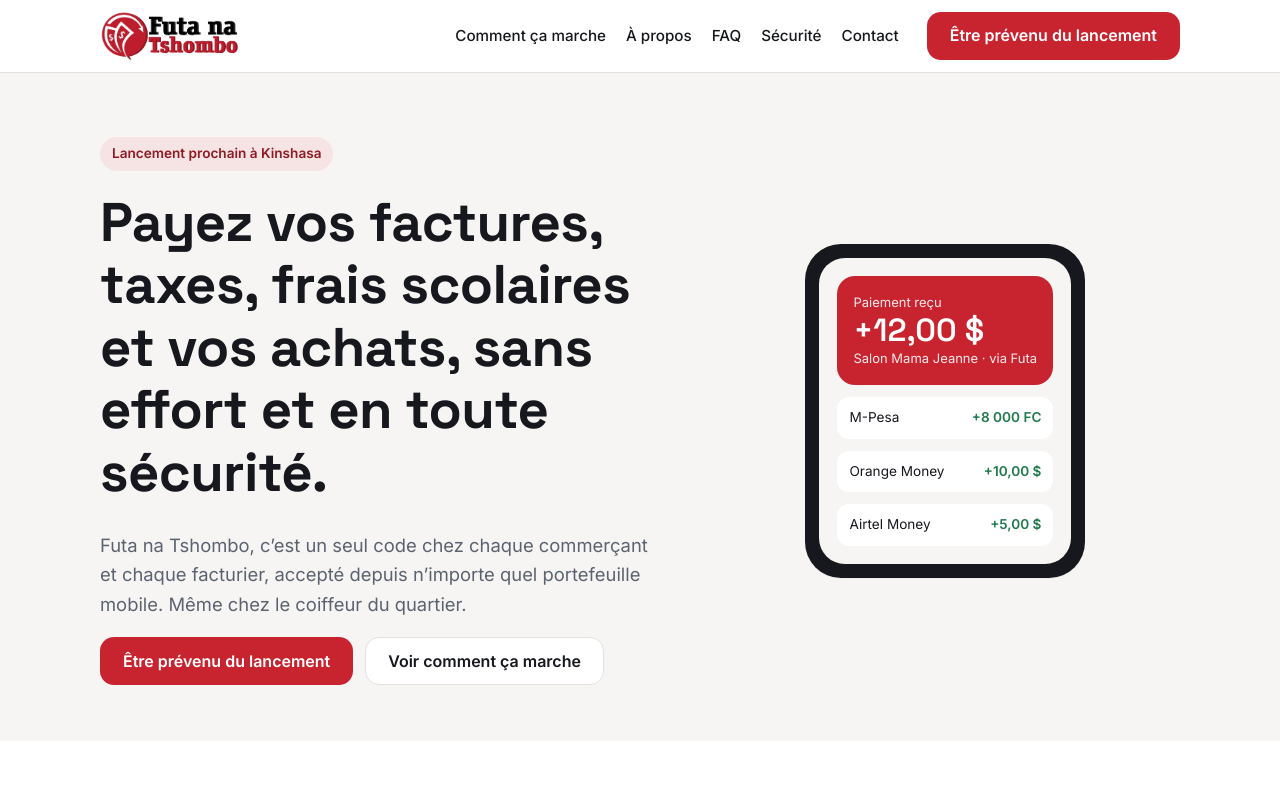
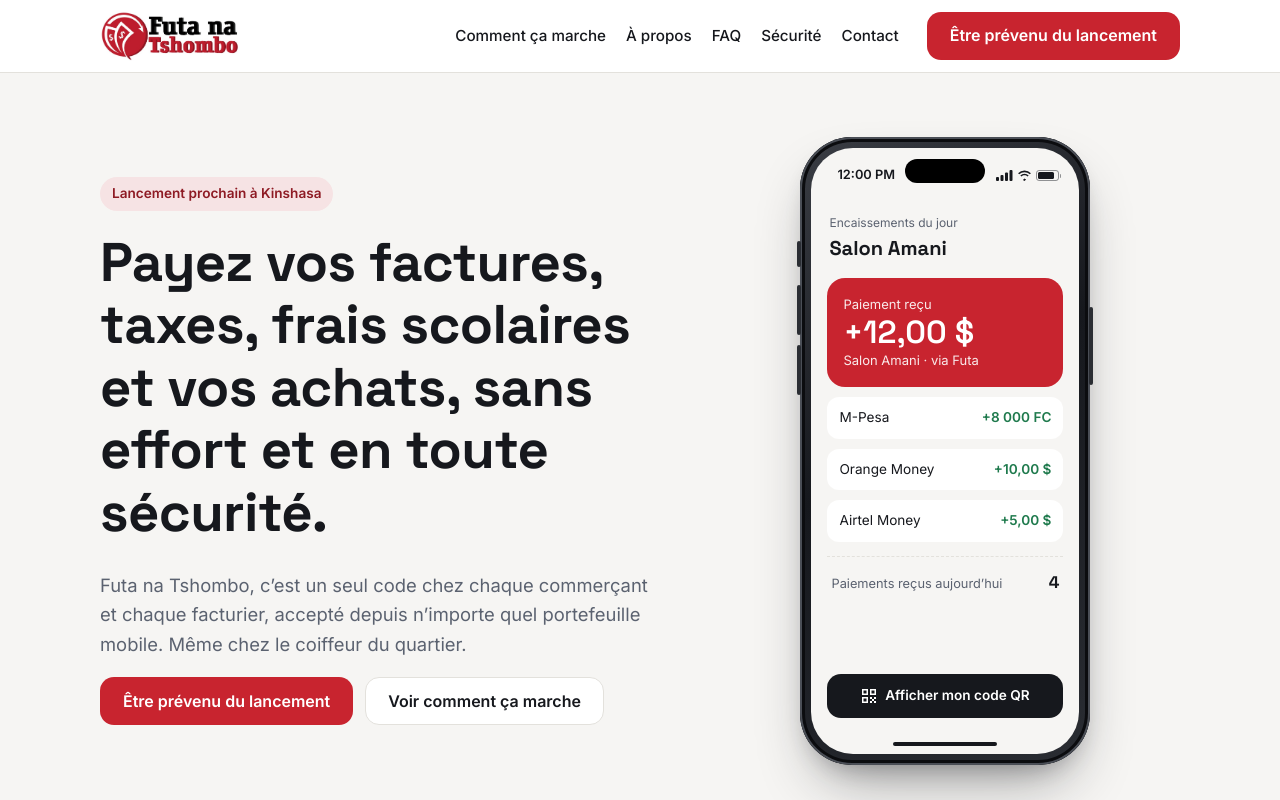
Before and after one commit to amaniconsulting-source/futanatshombo-core, a Next.js app: page / in a window 1280 px wide. Shown: the top 800 px of the page. Built offline with nearby package versions, Linux system fonts and the light colour scheme.

Commit message:
fix image

```diff
--- a/app/globals.css
+++ b/app/globals.css
@@ -81,10 +81,34 @@ img { max-width: 100%; height: auto; }
 .hero .grid { display: grid; grid-template-columns: minmax(0, 1.2fr) minmax(0, 1fr); gap: 48px; align-items: center; }
 .badge { display: inline-flex; align-items: center; gap: 8px; padding: 6px 12px; border-radius: 999px; background: var(--red-tint); color: var(--red-dark); font-size: 0.85rem; font-weight: 600; margin-bottom: 20px; }
 .phone {
-  justify-self: center; width: 280px; border-radius: 36px; background: var(--ink); padding: 14px;
-  box-shadow: 0 1px 0 rgba(0,0,0,0.04);
+  position: relative; justify-self: center; width: 290px; aspect-ratio: 9 / 19.5;
+  border-radius: 52px; padding: 11px;
+  background: linear-gradient(145deg, #3a3d44, #16181d 45%, #2a2d33);
+  box-shadow: inset 0 0 0 2px #4a4e56, inset 0 0 0 5px #0b0c0f, 0 30px 60px -20px rgba(22,24,29,0.45), 0 12px 24px -12px rgba(22,24,29,0.3);
 }
-.phone .screen { border-radius: 26px; background: var(--ground); padding: 18px; display: flex; flex-direction: column; gap: 12px; }
+.phone .btn-side { position: absolute; width: 4px; border-radius: 2px; background: #2a2d33; }
+.phone .btn-action { left: -3px; top: 104px; height: 26px; }
+.phone .btn-vol-up { left: -3px; top: 148px; height: 50px; }
+.phone .btn-vol-down { left: -3px; top: 208px; height: 50px; }
+.phone .btn-power { right: -3px; top: 170px; height: 78px; }
+.phone .screen {
+  position: relative; height: 100%; overflow: hidden; border-radius: 42px; background: var(--ground);
+  padding: 14px 16px 22px; display: flex; flex-direction: column; gap: 10px;
+}
+.phone .island { position: absolute; top: 11px; left: 50%; transform: translateX(-50%); width: 80px; height: 24px; border-radius: 20px; background: #000; }
+.phone .status { display: flex; justify-content: space-between; align-items: center; height: 27px; padding: 0 4px 0 10px; font-size: 0.8rem; font-weight: 600; color: var(--ink); }
+.phone .status-icons { display: flex; align-items: center; gap: 4px; fill: var(--ink); }
+.phone .battery { position: relative; width: 23px; height: 11px; border: 1px solid rgba(22,24,29,0.45); border-radius: 3px; padding: 1px; }
+.phone .battery::after { content: ""; position: absolute; right: -3px; top: 3px; width: 1.5px; height: 4px; border-radius: 0 1px 1px 0; background: rgba(22,24,29,0.45); }
+.phone .battery span { display: block; height: 100%; width: 80%; border-radius: 1.5px; background: var(--ink); }
+.phone .app-head { display: flex; flex-direction: column; margin: 14px 2px 4px; }
+.phone .app-head span { font-size: 0.75rem; color: var(--muted, #5b6170); }
+.phone .app-head strong { font-family: var(--font-display), sans-serif; font-size: 1.25rem; color: var(--ink); }
+.phone .total { display: flex; justify-content: space-between; align-items: baseline; margin-top: 4px; padding: 12px 4px 0; border-top: 1px dashed var(--line); font-size: 0.8rem; color: var(--muted); }
+.phone .total strong { font-family: var(--font-display), sans-serif; font-size: 1.05rem; color: var(--ink); }
+.phone .qr-btn { margin-top: auto; margin-bottom: 14px; display: flex; align-items: center; justify-content: center; gap: 8px; height: 44px; border-radius: 14px; background: var(--ink); color: var(--white); font-size: 0.85rem; font-weight: 600; }
+.phone .qr-btn svg { fill: currentColor; }
+.phone .home-bar { position: absolute; bottom: 8px; left: 50%; transform: translateX(-50%); width: 104px; height: 4px; border-radius: 3px; background: var(--ink); }
 .phone .card { border-radius: 18px; background: var(--red); color: var(--white); padding: 16px; }
 .phone .amount { font-family: var(--font-display), sans-serif; font-size: 2rem; font-weight: 600; line-height: 1.1; }
 .phone .row { display: flex; justify-content: space-between; background: var(--white); border-radius: 12px; padding: 10px 12px; font-size: 0.85rem; }
--- a/app/page.tsx
+++ b/app/page.tsx
@@ -45,15 +45,38 @@ export default function HomePage() {
             </div>
           </div>
           <div className="phone" aria-hidden="true">
+            <span className="btn-side btn-action" />
+            <span className="btn-side btn-vol-up" />
+            <span className="btn-side btn-vol-down" />
+            <span className="btn-side btn-power" />
             <div className="screen">
+              <div className="island" />
+              <div className="status">
+                <span>12:00 PM</span>
+                <span className="status-icons">
+                  <svg width="17" height="11" viewBox="0 0 17 11"><rect x="0" y="7" width="3" height="4" rx="1" /><rect x="4.5" y="5" width="3" height="6" rx="1" /><rect x="9" y="2.5" width="3" height="8.5" rx="1" /><rect x="13.5" y="0" width="3" height="11" rx="1" /></svg>
+                  <svg width="15" height="11" viewBox="0 0 15 11"><path d="M7.5 2.2c2 0 3.9.8 5.3 2.1l1.1-1.1A9 9 0 0 0 7.5.6 9 9 0 0 0 1.1 3.2l1.1 1.1A7.5 7.5 0 0 1 7.5 2.2Zm0 3.1c1.2 0 2.3.5 3.1 1.2l1.1-1.1a6 6 0 0 0-8.4 0l1.1 1.1c.8-.7 1.9-1.2 3.1-1.2Zm0 3.1-1.6 1.6L7.5 11l1.6-1.6-1.6-1Z" /></svg>
+                  <span className="battery"><span /></span>
+                </span>
+              </div>
+              <div className="app-head">
+                <span>Encaissements du jour</span>
+                <strong>Salon Amani</strong>
+              </div>
               <div className="card">
                 <div style={{ fontSize: 13, opacity: 0.9 }}>Paiement reçu</div>
                 <div className="amount">+12,00 $</div>
-                <div style={{ fontSize: 13, opacity: 0.9 }}>Salon Mama Jeanne · via Futa</div>
+                <div style={{ fontSize: 13, opacity: 0.9 }}>Salon Amani · via Futa</div>
               </div>
               <div className="row"><span>M-Pesa</span><span className="ok">+8 000 FC</span></div>
               <div className="row"><span>Orange Money</span><span className="ok">+10,00 $</span></div>
               <div className="row"><span>Airtel Money</span><span className="ok">+5,00 $</span></div>
+              <div className="total"><span>Paiements reçus aujourd’hui</span><strong>4</strong></div>
+              <div className="qr-btn">
+                <svg width="16" height="16" viewBox="0 0 16 16"><path d="M1 1h6v6H1V1Zm1.5 1.5v3h3v-3h-3ZM9 1h6v6H9V1Zm1.5 1.5v3h3v-3h-3ZM1 9h6v6H1V9Zm1.5 1.5v3h3v-3h-3ZM9 9h2v2H9V9Zm2 2h2v2h-2v-2Zm2-2h2v2h-2V9Zm0 4h2v2h-2v-2Zm-4 0h2v2H9v-2Z" /></svg>
+                Afficher mon code QR
+              </div>
+              <div className="home-bar" />
             </div>
           </div>
         </div>
```
